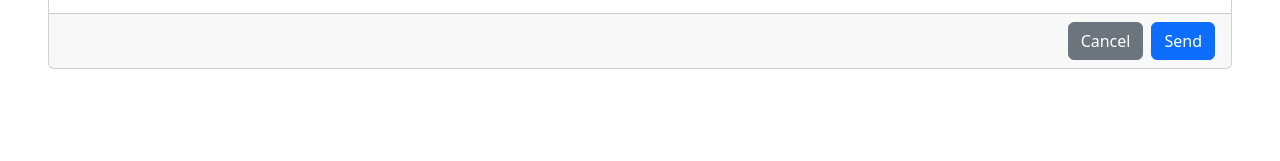
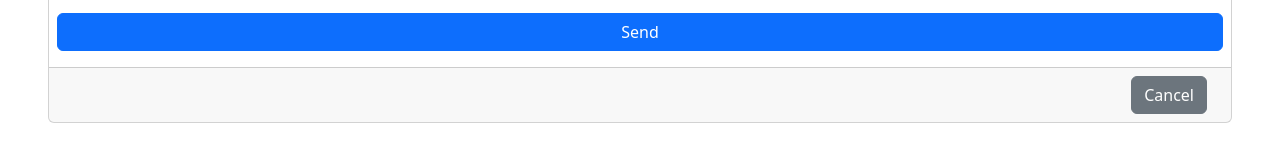
Before and after one commit to Zerkley/Project003-HTML5-form, a plain HTML site: page index.html in a window 1280 px wide. Shown: the part 607-768 px from the top of the page. Drawn offline with nearby package versions, Linux system fonts and the light colour scheme.

Commit message:
Submit inside form

```diff
--- a/index.html
+++ b/index.html
@@ -86,11 +86,12 @@
               <textarea class="form-control" id="message" rows="4"></textarea>
               <div class="d-flex">Add any notes here.</div>
             </div>
+            <button type="submit" class="btn btn-primary">Send</button>
           </form>
         </div>
         <div class="card-footer text-body-secondary d-flex justify-content-end ">
             <button type="button" class="btn btn-secondary me-2">Cancel</button>
-            <button type="button" class="btn btn-primary">Send</button>
+
         </div>
       </div>
     <script src="https://cdn.jsdelivr.net/npm/bootstrap@5.3.0-alpha3/dist/js/bootstrap.bundle.min.js" integrity="sha384-ENjdO4Dr2bkBIFxQpeoTz1HIcje39Wm4jDKdf19U8gI4ddQ3GYNS7NTKfAdVQSZe" crossorigin="anonymous"></script>
```
